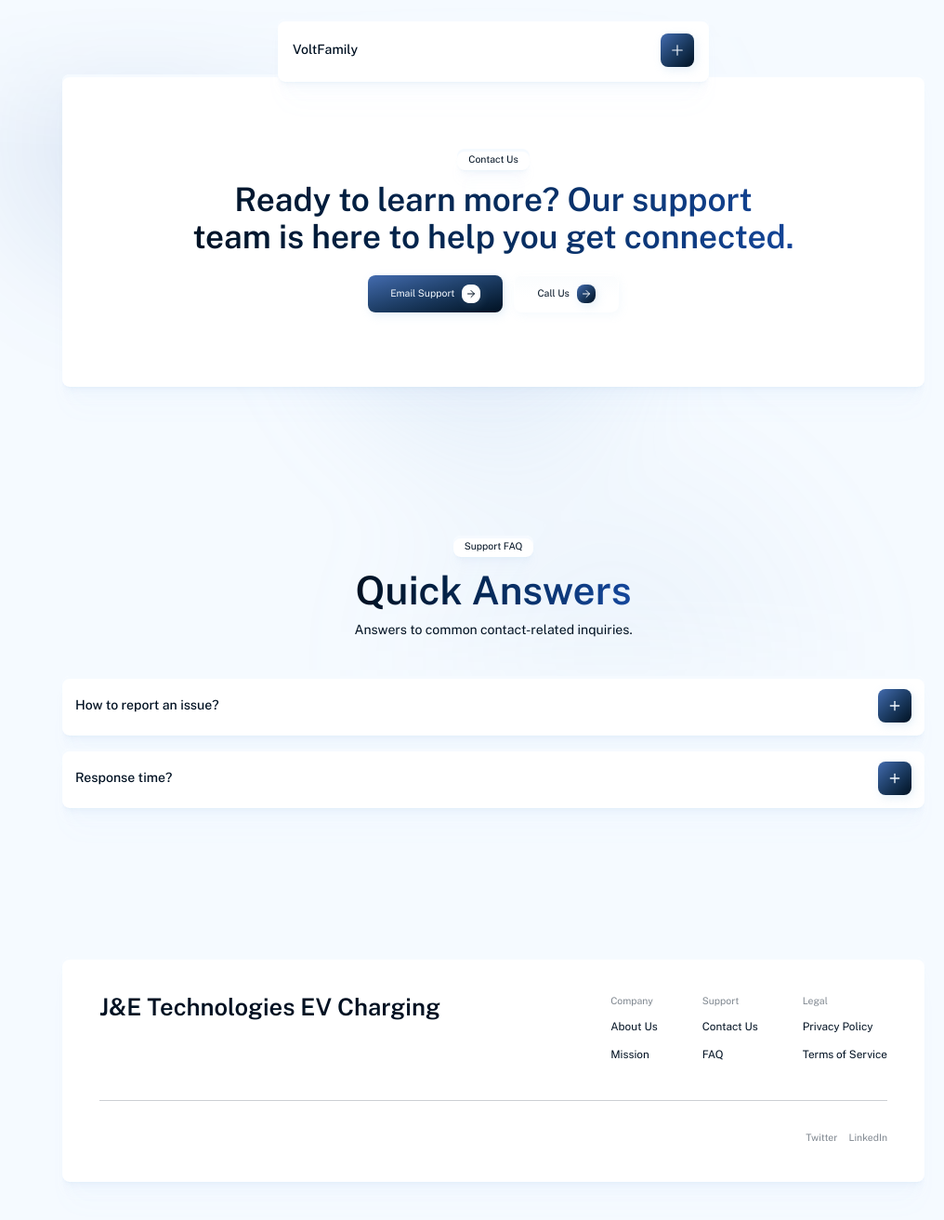
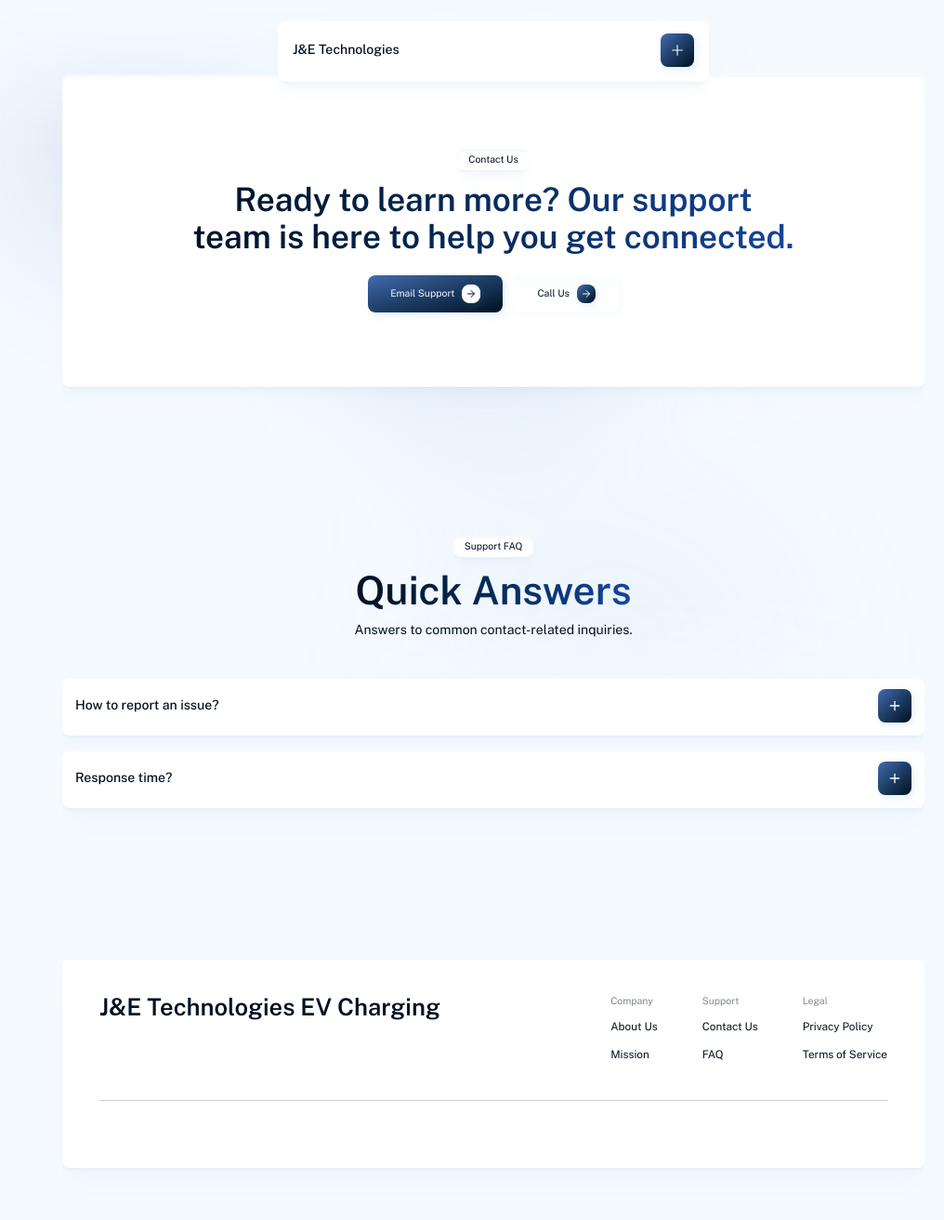
Before and after one commit to dmytro-webild/707601ce-759f-45a2-b907-edfa8a26ddfc, a React (Vite) app: page /contact in a window 1280 px wide. Shown: the top 1312 px of the page at 93% size, without its empty margins (109-1125 px from the left). Built offline with nearby package versions, Linux system fonts and the light colour scheme; a web font is replaced by a local one.

Commit message:
Bob AI: Update branding to J&E Technologies and remove social links

```diff
--- a/src/components/Layout.tsx
+++ b/src/components/Layout.tsx
@@ -42,7 +42,7 @@ export default function Layout() {
       <SiteBackgroundSlot />
       <SectionErrorBoundary name="navbar">
         <NavbarFloating
-      logo="VoltFamily"
+      logo="J&E Technologies"
       ctaButton={{
         text: "Find a Charger",
         href: "/find",
@@ -97,16 +97,7 @@ export default function Layout() {
         },
       ]}
       copyright=""
-      links={[
-        {
-          label: "Twitter",
-          href: "#",
-        },
-        {
-          label: "LinkedIn",
-          href: "#",
-        },
-      ]}
+      links={[]}
     />
       </SectionErrorBoundary>
     </StyleProvider>
--- a/src/pages/HomePage.tsx
+++ b/src/pages/HomePage.tsx
@@ -1,99 +1,23 @@
-import FaqTabbedAccordion from '@/components/sections/faq/FaqTabbedAccordion';
-import FeaturesBentoGrid from '@/components/sections/features/FeaturesBentoGrid';
-import HeroBrand from '@/components/sections/hero/HeroBrand';
-import SectionErrorBoundary from "@/components/ui/SectionErrorBoundary";
+// AUTO-GENERATED shell by per-section-migrate.
+// Section bodies live in the sibling sections/ folder (one file per section).
+// Edit those section files directly. Non-block content (wrappers,
+// non-inlinable sections) is preserved inline; extracted section blocks
+// become component refs.
 
-export default function HomePage() {
+import React from 'react';
+import HeroSection from './HomePage/sections/Hero';
+import FeaturesGridSection from './HomePage/sections/FeaturesGrid';
+import FaqSection from './HomePage/sections/Faq';
+
+export default function HomePage(): React.JSX.Element {
   return (
-    <>
-  <div id="hero" data-section="hero">
-    <SectionErrorBoundary name="hero">
-          <HeroBrand
-      brand="Powering the Future of Electric Mobility"
-      description="Your trusted family-owned partner for reliable, sustainable, and innovative EV charging solutions across the community."
-      primaryButton={{
-        text: "Find a Charger",
-        href: "/find",
-      }}
-      secondaryButton={{
-        text: "Contact Us",
-        href: "/contact",
-      }}
-      imageSrc="http://img.b2bpic.net/free-photo/woman-holding-car-charger-electric-vehicle-charging-station_107420-94919.jpg"
-      textAnimation="fade-blur"
-    />
-    </SectionErrorBoundary>
-  </div>
+<>
+  <HeroSection />
 
-  <div id="features-grid" data-section="features-grid">
-    <SectionErrorBoundary name="features-grid">
-          <FeaturesBentoGrid
-      tag="Why Choose J&E Technologies?
-"
-      title="Unmatched Reliability and Service"
-      description="Built on family values and a vision for a cleaner, sustainable tomorrow."
-      features={[
-        {
-          title: "Lightning Speed",
-          description: "High-powered charging stations minimizing your wait time.",
-          imageSrc: "http://img.b2bpic.net/free-photo/top-view-electric-car-charging-spot_23-2149530083.jpg",
-        },
-        {
-          title: "100% Sustainable",
-          description: "Powered entirely by certified renewable energy sources.",
-          imageSrc: "http://img.b2bpic.net/free-photo/solar-panel-icon-renewable-energy-symbol_53876-167295.jpg",
-        },
-        {
-          title: "Community Focus",
-          description: "Local support and reliable service you can always count on.",
-          imageSrc: "http://img.b2bpic.net/free-photo/favorite-star-icon-sign-symbol-button-blue-speech-bubble-white-background-3d-rendering_56104-1179.jpg",
-        },
-        {
-          title: "Smart Connectivity",
-          description: "Real-time status updates and simple charging control.",
-          imageSrc: "http://img.b2bpic.net/free-photo/full-shot-woman-charging-electric-car_23-2149530093.jpg",
-        },
-      ]}
-      textAnimation="slide-up"
-    />
-    </SectionErrorBoundary>
-  </div>
+  <FeaturesGridSection />
 
 
-  <div id="faq" data-section="faq">
-    <SectionErrorBoundary name="faq">
-          <FaqTabbedAccordion
-      tag="Common Questions"
-      title="Charging Explained"
-      description="Your quick guide to our charging technology."
-      categories={[
-        {
-          name: "General",
-          items: [
-            {
-              question: "What charger types do you support?",
-              answer: "We support J1772, CCS, and NACS (Tesla) standards.",
-            },
-            {
-              question: "How do I pay?",
-              answer: "Use our simple app or pay via credit card at the station.",
-            },
-          ],
-        },
-        {
-          name: "Sustainability",
-          items: [
-            {
-              question: "Is my energy green?",
-              answer: "Yes, 100% of our energy is sourced from verified solar and wind farms.",
-            },
-          ],
-        },
-      ]}
-      textAnimation="slide-up"
-    />
-    </SectionErrorBoundary>
-  </div>
+  <FaqSection />
 
     </>
   );
--- /dev/null
+++ b/src/pages/HomePage/sections/Faq.tsx
@@ -0,0 +1,45 @@
+// AUTO-GENERATED by per-section-migrate. Edit freely — Bob will treat this
+// file as the canonical source for the "faq" section.
+
+import React from 'react';
+import FaqTabbedAccordion from '@/components/sections/faq/FaqTabbedAccordion';
+import SectionErrorBoundary from "@/components/ui/SectionErrorBoundary";
+
+export default function FaqSection(): React.JSX.Element {
+  return (
+    <div id="faq" data-section="faq">
+        <SectionErrorBoundary name="faq">
+              <FaqTabbedAccordion
+          tag="Common Questions"
+          title="Charging Explained"
+          description="Your quick guide to our charging technology."
+          categories={[
+            {
+              name: "General",
+              items: [
+                {
+                  question: "What charger types do you support?",
+                  answer: "We support J1772, CCS, and NACS (Tesla) standards.",
+                },
+                {
+                  question: "How do I pay?",
+                  answer: "Use our simple app or pay via credit card at the station.",
+                },
+              ],
+            },
+            {
+              name: "Sustainability",
+              items: [
+                {
+                  question: "Is my energy green?",
+                  answer: "Yes, 100% of our energy is sourced from verified solar and wind farms.",
+                },
+              ],
+            },
+          ]}
+          textAnimation="slide-up"
+        />
+        </SectionErrorBoundary>
+      </div>
+  );
+}
--- /dev/null
+++ b/src/pages/HomePage/sections/FeaturesGrid.tsx
@@ -0,0 +1,44 @@
+// AUTO-GENERATED by per-section-migrate. Edit freely — Bob will treat this
+// file as the canonical source for the "features-grid" section.
+
+import React from 'react';
+import FeaturesBentoGrid from '@/components/sections/features/FeaturesBentoGrid';
+import SectionErrorBoundary from "@/components/ui/SectionErrorBoundary";
+
+export default function FeaturesGridSection(): React.JSX.Element {
+  return (
+    <div id="features-grid" data-section="features-grid">
+        <SectionErrorBoundary name="features-grid">
+              <FeaturesBentoGrid
+          tag="Why Choose J&E Technologies?
+    "
+          title="Unmatched Reliability and Service"
+          description="Built on family values and a vision for a cleaner, sustainable tomorrow."
+          features={[
+            {
+              title: "Lightning Speed",
+              description: "High-powered charging stations minimizing your wait time.",
+              imageSrc: "http://img.b2bpic.net/free-photo/top-view-electric-car-charging-spot_23-2149530083.jpg",
+            },
+            {
+              title: "100% Sustainable",
+              description: "Powered entirely by certified renewable energy sources.",
+              imageSrc: "http://img.b2bpic.net/free-photo/solar-panel-icon-renewable-energy-symbol_53876-167295.jpg",
+            },
+            {
+              title: "Community Focus",
+              description: "Local support and reliable service you can always count on.",
+              imageSrc: "http://img.b2bpic.net/free-photo/favorite-star-icon-sign-symbol-button-blue-speech-bubble-white-background-3d-rendering_56104-1179.jpg",
+            },
+            {
+              title: "Smart Connectivity",
+              description: "Real-time status updates and simple charging control.",
+              imageSrc: "http://img.b2bpic.net/free-photo/full-shot-woman-charging-electric-car_23-2149530093.jpg",
+            },
+          ]}
+          textAnimation="slide-up"
+        />
+        </SectionErrorBoundary>
+      </div>
+  );
+}
--- /dev/null
+++ b/src/pages/HomePage/sections/Hero.tsx
@@ -0,0 +1,29 @@
+// AUTO-GENERATED by per-section-migrate. Edit freely — Bob will treat this
+// file as the canonical source for the "hero" section.
+
+import React from 'react';
+import HeroBrand from '@/components/sections/hero/HeroBrand';
+import SectionErrorBoundary from "@/components/ui/SectionErrorBoundary";
+
+export default function HeroSection(): React.JSX.Element {
+  return (
+    <div id="hero" data-section="hero">
+        <SectionErrorBoundary name="hero">
+              <HeroBrand
+          brand="Powering the Future of Electric Mobility"
+          description="Your trusted family-owned partner for reliable, sustainable, and innovative EV charging solutions across the community."
+          primaryButton={{
+            text: "Find a Charger",
+            href: "/find",
+          }}
+          secondaryButton={{
+            text: "Contact Us",
+            href: "/contact",
+          }}
+          imageSrc="http://img.b2bpic.net/free-photo/woman-holding-car-charger-electric-vehicle-charging-station_107420-94919.jpg"
+          textAnimation="fade-blur"
+        />
+        </SectionErrorBoundary>
+      </div>
+  );
+}
```
